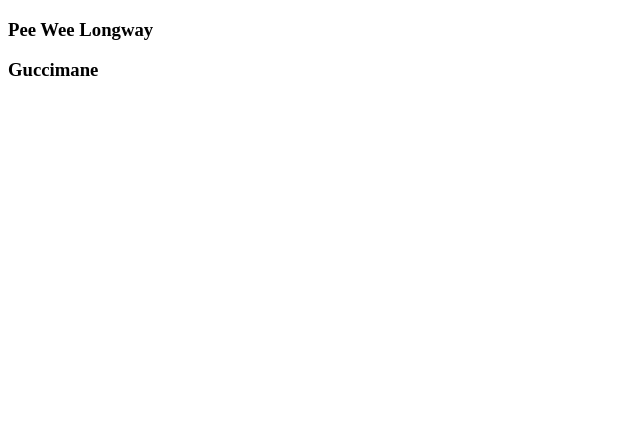
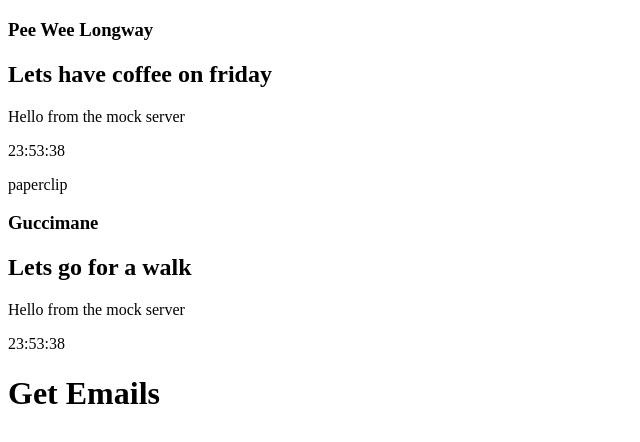
Before and after one commit to ryanc337/dontatme, a React (Create React App) app in the folder frontend/: page /1 in a window 1280 px wide. Shown: the top 442 px of the page, without its empty margins (0-640 px from the left). Built offline with nearby package versions, Linux system fonts and the light colour scheme.

Commit message:
addded react router

```diff
--- a/frontend/package.json
+++ b/frontend/package.json
@@ -9,6 +9,7 @@
     "axios": "^0.19.0",
     "react": "^16.12.0",
     "react-dom": "^16.12.0",
+    "react-router-dom": "^5.1.2",
     "react-scripts": "3.3.0"
   },
   "scripts": {
--- a/frontend/src/App.js
+++ b/frontend/src/App.js
@@ -1,12 +1,24 @@
 import React from 'react';
 import DontAtMe from './components/DontAtMe';
+import {
+  BrowserRouter as Router,
+  Switch,
+  Route,
+  Link
+} from 'react-router-dom';
 
 function App() {
-
   return (
-    <div className="App">
-      <DontAtMe />
-    </div>
+    <Router>
+      <Switch>
+        <Route exact path='/'>
+          <DontAtMe />
+        </Route>
+        <Route path='/:id'>
+          <DontAtMe getEmails={true} />
+        </Route>
+      </Switch>
+    </Router>
   );
 }
 
--- a/frontend/src/components/DontAtMe.js
+++ b/frontend/src/components/DontAtMe.js
@@ -24,7 +24,7 @@
     from: "Guccimane",
     subject: "Lets go for a walk",
     sent_at: "2009-03-27 23:53:38 UTC",
-    has_attachments: true,
+    has_attachments: false,
     storage_url: 'www.amazon.com'
   }
 ])
@@ -58,6 +58,7 @@
           />)
         })
       }
+      {props.getEmails && <h1>Get Emails</h1>}
     </div>
   )
 
--- a/frontend/src/components/emails/EmailListItem.js
+++ b/frontend/src/components/emails/EmailListItem.js
@@ -5,6 +5,10 @@
   return (
     <div className="EmailListItem">
       <h3>{props.from}</h3>
+      <h2>{props.subject}</h2>
+      <p>{props.body.substring(0, 30)}</p>
+      <p>{props.timeSent.slice(11).substring(0, 8)}</p>
+      {props.attachments && <p>paperclip</p>}
     </div>
   )
 }
```
Also changed, not shown: 1 other file (tests, documents, lock files or other folders).
